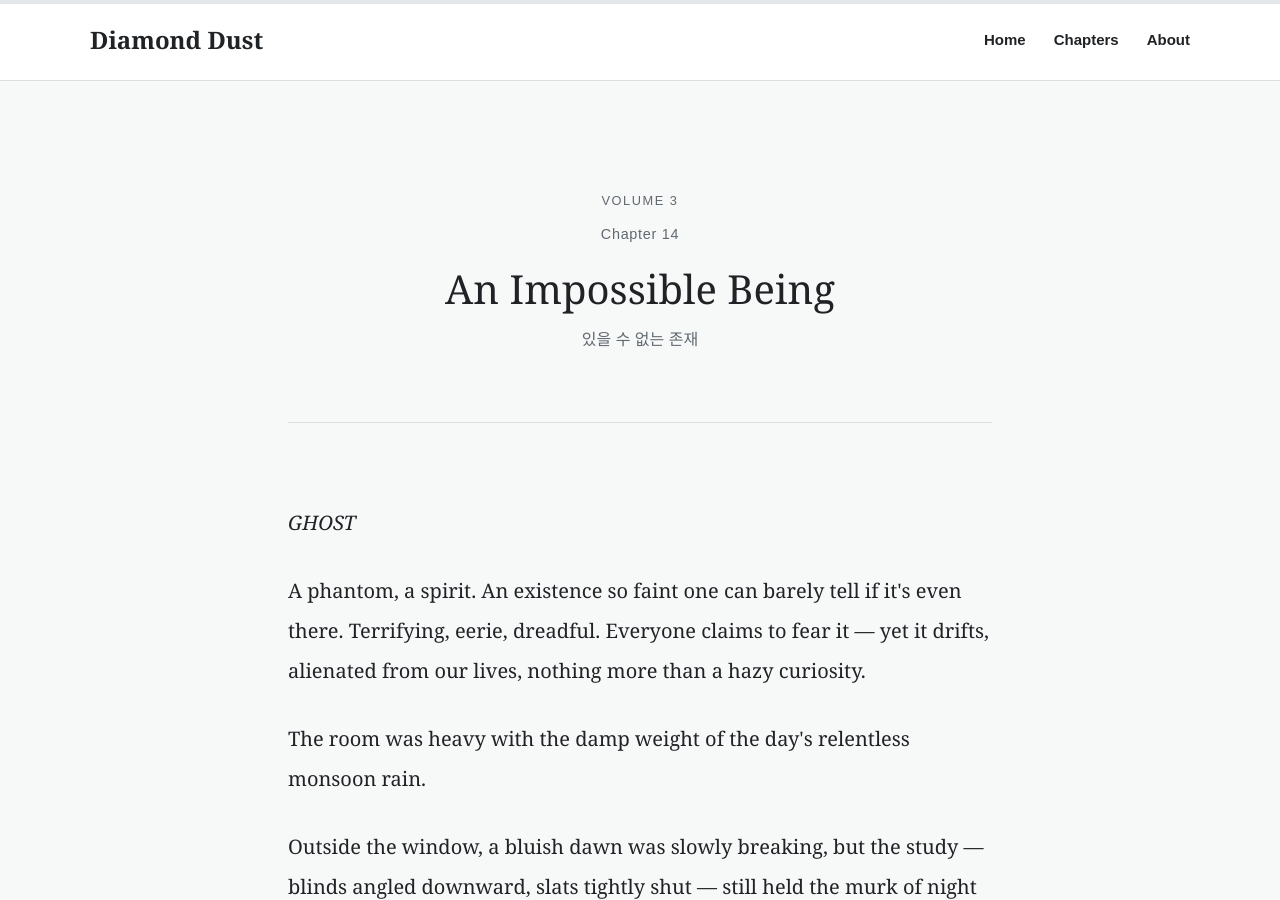
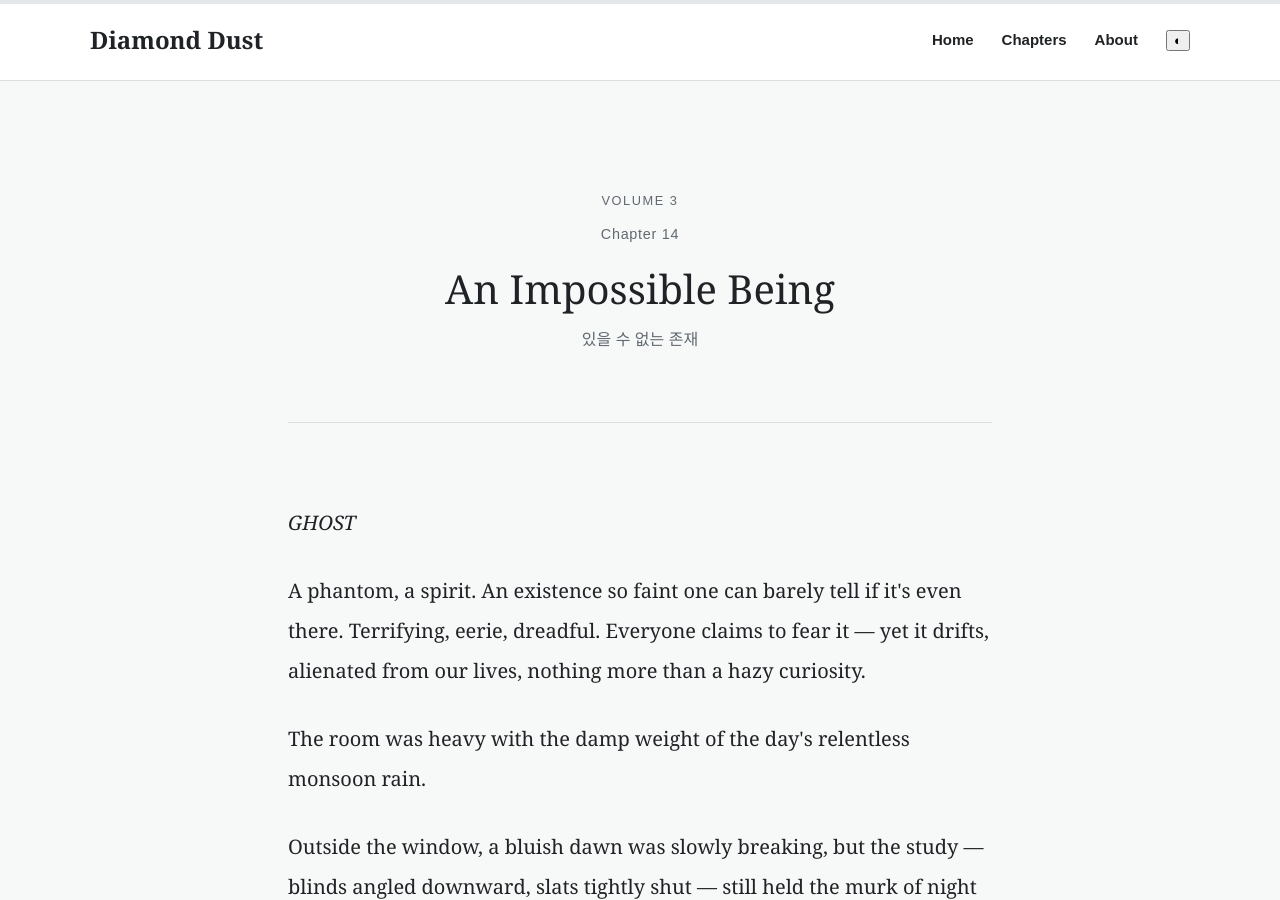
Before and after one commit to honeebuni/diamond-dust, a Jekyll site: the page built from _chapters/chapter_14.md, in a window 1280 px wide and 900 px high. Built offline with Jekyll 4.4.1, drawn with Linux system fonts in a browser that asks for light colours.

Commit message:
Add dark mode toggle button to chapter layout

```diff
--- a/_layouts/chapter.html
+++ b/_layouts/chapter.html
@@ -46,6 +46,10 @@
                 <a href="{{ '/#about' | relative_url }}">
                     About
                 </a>
+
+                <button class="theme-toggle" type="button" aria-label="Toggle dark mode">
+    ◐
+            </button>
 
             </nav>
 
```
